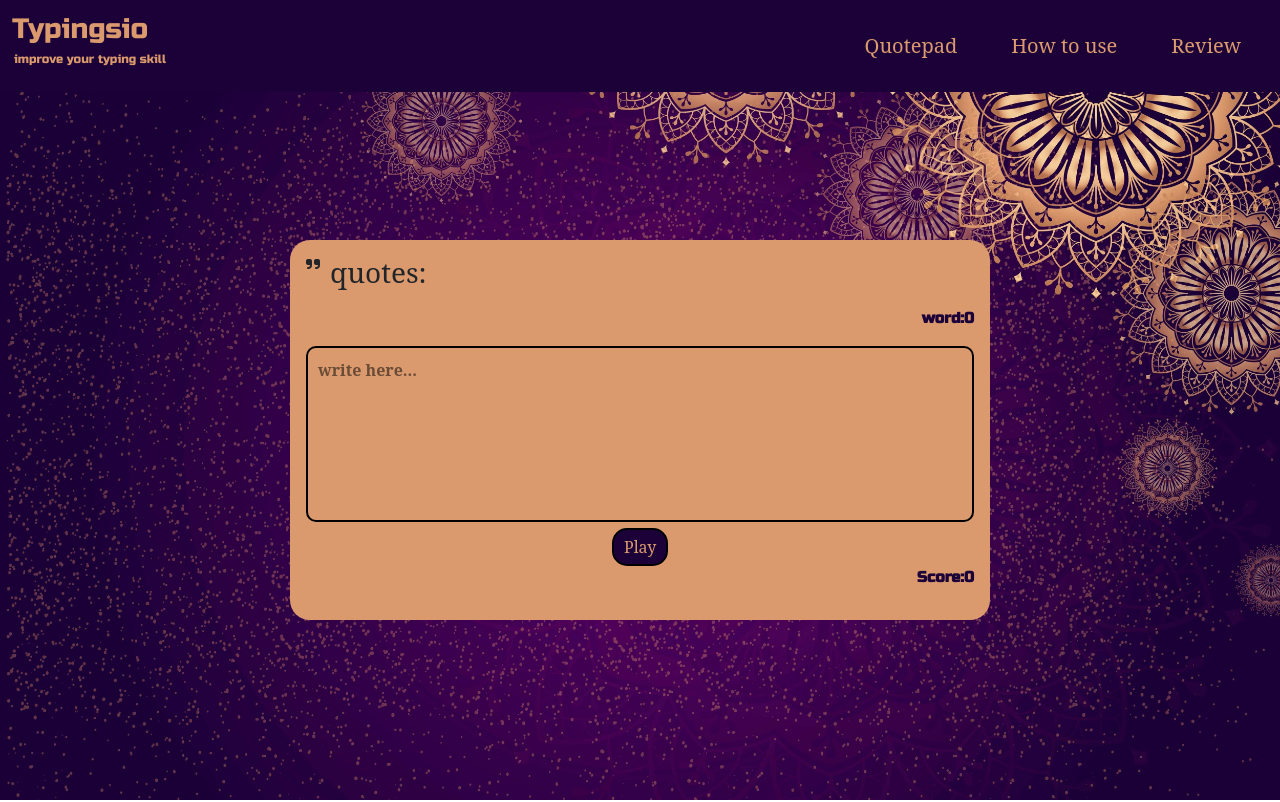
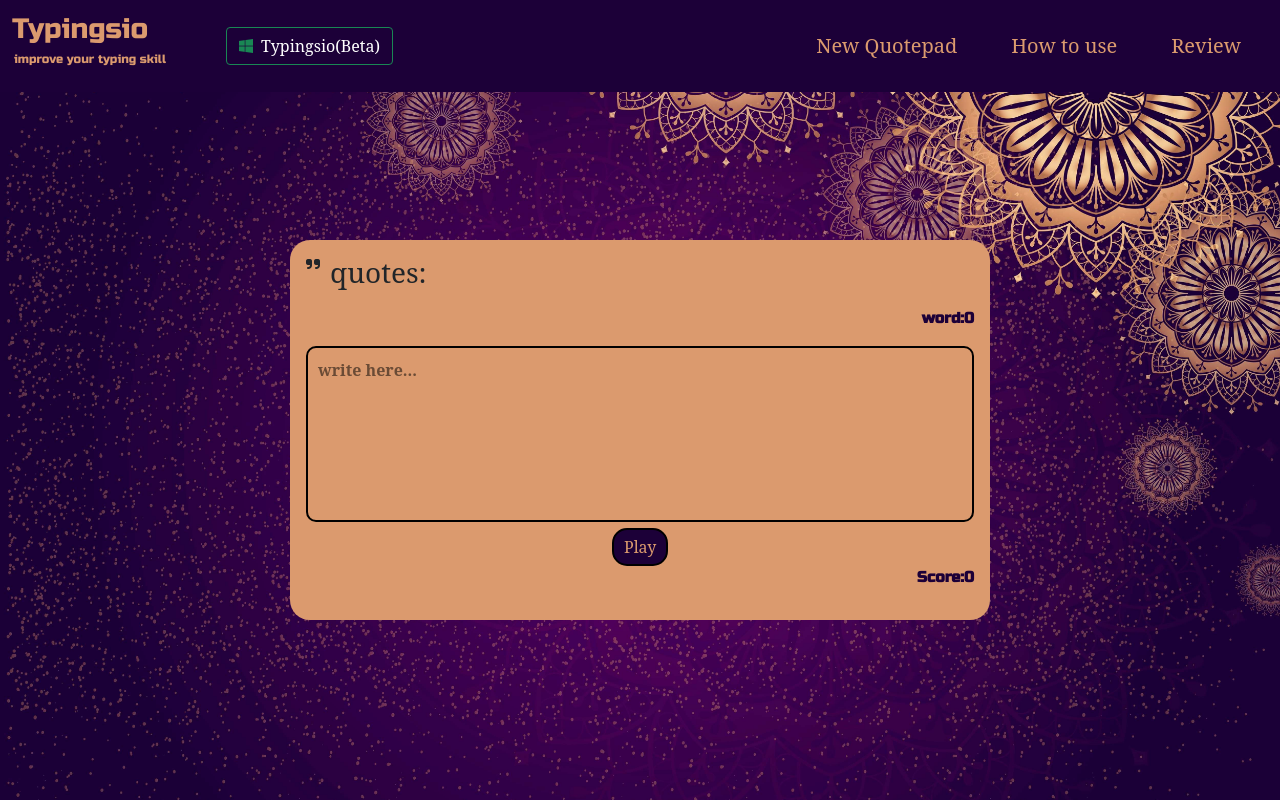
Before and after one commit to AakashDave/Typingsio, a plain HTML site: page index.html in a window 1280 px wide. Shown: the top 802 px of the page. Drawn offline with nearby package versions, Linux system fonts and the light colour scheme; a web font is replaced by a local one.

Commit message:
Add files via upload

```diff
--- a/index.html
+++ b/index.html
@@ -19,12 +19,15 @@
   />
     <link rel="shortcut icon" href="favicon.ico" type="image/x-icon">
 </head>
-<body>
+<body loading="lazy">
     <nav class="navbar navbar-expand-lg fixed-top"">
         <div class="container-fluid">
           <div class="box">
           <a class="navbar-brand" href="#">Typingsio</a>
           <p>improve your typing skill</p>
+        </div>
+        <div class="software-btn">
+          <button type="button" class="btn btn-outline-success"><i class="fab fa-windows"></i><a href="/Typingsio(Beta version).zip" download="/Typingsio(Beta version).zip">Typingsio(Beta)</button>
         </div>
           <button class="navbar-toggler" type="button" data-bs-toggle="collapse" data-bs-target="#navbarSupportedContent" aria-controls="navbarSupportedContent" aria-expanded="false" aria-label="Toggle navigation">
             <span class="navbar-toggler-icon">
@@ -34,7 +37,7 @@
           <div class="collapse navbar-collapse" id="navbarSupportedContent">
             <ul class="navbar-nav ms-auto">
               <li class="nav-item">
-                <a class="nav-link" aria-current="page" href="#">Quotepad</a>
+                <a class="nav-link" aria-current="page" href="/index.html">New Quotepad</a>
               </li>
               <li class="nav-item">
                 <a class="nav-link" href="#use-head">How to use</a>
--- a/style.css
+++ b/style.css
@@ -14,7 +14,14 @@
     font-size: 28px;
     font-family: 'Russo One', sans-serif;
 }
-
+.software-btn{
+    margin-left: 60px;
+}
+.software-btn a{
+  color: white;
+  text-decoration: none;
+  margin-left: 8px;
+}
 .navbar p{
     color: #db9a6e;
     font-size: 12px;
```
